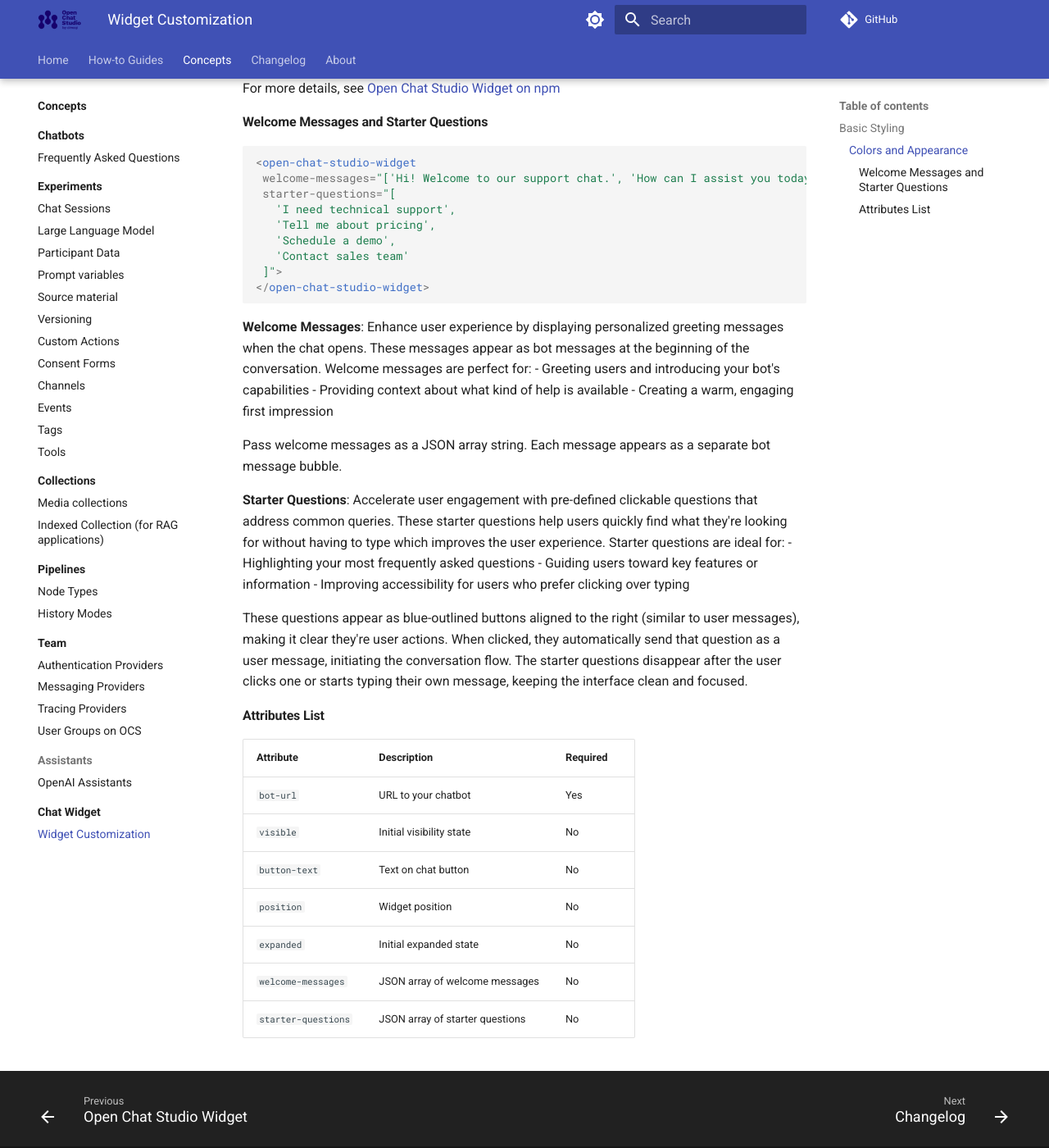
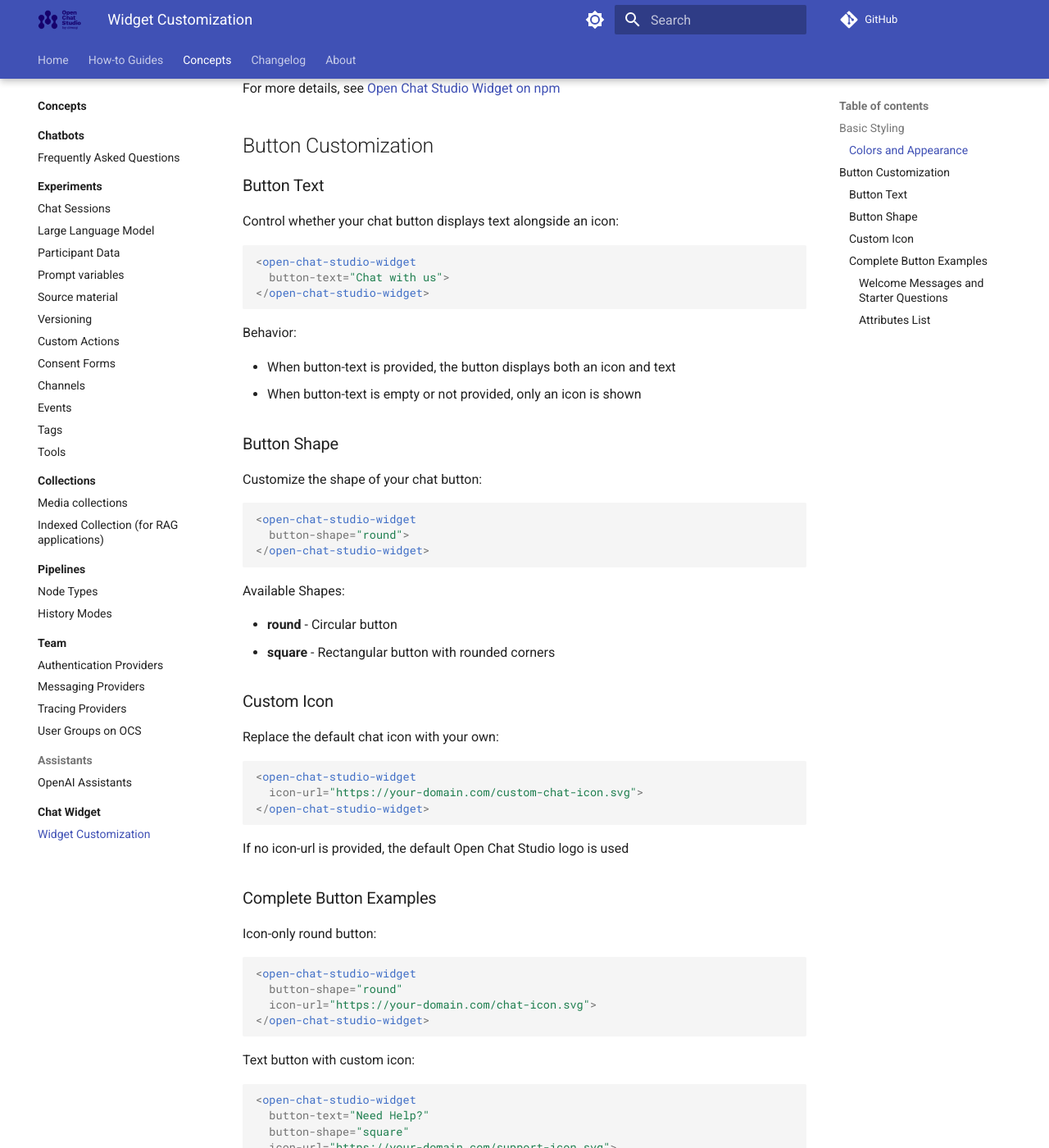
Before and after one commit to dimagi/open-chat-studio-docs, an MkDocs documentation site: the page built from docs/concepts/chat_widget/widget_customization.md, in a window 1280 px wide and 1400 px high, scrolled down 955 px. Shown: the whole window at 82% size. Built offline with MkDocs 1.6.1 and Material for MkDocs 9.7.7, drawn with Linux system fonts in a browser that asks for light colours; a script that is not in the unit is left out; comment, search, counter and statistics services are not loaded; some of the changed text lies outside the part shown.

Commit message:
update docs with button customizations

````diff
--- a/docs/concepts/chat_widget/widget_customization.md
+++ b/docs/concepts/chat_widget/widget_customization.md
@@ -42,6 +42,72 @@
 
 For more details, see [Open Chat Studio Widget on npm](https://www.npmjs.com/package/open-chat-studio-widget)
 
+## Button Customization
+
+### Button Text
+
+Control whether your chat button displays text alongside an icon:
+
+```html
+<open-chat-studio-widget
+  button-text="Chat with us">
+</open-chat-studio-widget>
+```
+Behavior:
+
+- When button-text is provided, the button displays both an icon and text
+- When button-text is empty or not provided, only an icon is shown
+
+### Button Shape
+Customize the shape of your chat button:
+```html
+<open-chat-studio-widget
+  button-shape="round">
+</open-chat-studio-widget>
+```
+Available Shapes:
+
+- **round** - Circular button
+- **square** - Rectangular button with rounded corners
+
+
+### Custom Icon
+Replace the default chat icon with your own:
+```html
+<open-chat-studio-widget
+  icon-url="https://your-domain.com/custom-chat-icon.svg">
+</open-chat-studio-widget>
+```
+
+If no icon-url is provided, the default Open Chat Studio logo is used
+
+### Complete Button Examples
+Icon-only round button:
+
+```html
+<open-chat-studio-widget
+  button-shape="round"
+  icon-url="https://your-domain.com/chat-icon.svg">
+</open-chat-studio-widget>
+```
+Text button with custom icon:
+
+```html
+<open-chat-studio-widget
+  button-text="Need Help?"
+  button-shape="square"
+  icon-url="https://your-domain.com/support-icon.svg">
+</open-chat-studio-widget>
+```
+Simple text button with default icon:
+
+```html
+<open-chat-studio-widget
+  button-text="Chat Now"
+  button-shape="round">
+</open-chat-studio-widget>
+```
+
 #### Welcome Messages and Starter Questions
 ```html
 <open-chat-studio-widget
@@ -71,13 +137,15 @@
 
 
 #### Attributes List
-
-| Attribute | Description | Required |
-|-----------|-------------|----------|
-| `bot-url` | URL to your chatbot | Yes |
-| `visible` | Initial visibility state | No |
-| `button-text` | Text on chat button | No |
-| `position` | Widget position | No |
-| `expanded` | Initial expanded state | No |
-| `welcome-messages` | JSON array of welcome messages | No |
-| `starter-questions` | JSON array of starter questions | No |
+| Attribute | Description | Required | Default |
+|-----------|-------------|----------|---------|
+| `chatbot-id` | ID of the chatbot to connect to | Yes | - |
+| `api-base-url` | Base URL for the API | No | `https://chatbots.dimagi.com` |
+| `button-text` | Text to display on chat button | No | - |
+| `button-shape` | Shape of chat button (`round` or `square`) | No | `square` |
+| `icon-url` | URL of custom icon for chat button | No | Default OCS logo |
+| `visible` | Initial visibility state | No | `false` |
+| `position` | Widget position (`left`, `center`, or `right`) | No | `right` |
+| `expanded` | Initial expanded state | No | `false` |
+| `welcome-messages` | JSON array of welcome messages | No | - |
+| `starter-questions` | JSON array of starter questions | No | - |
````
